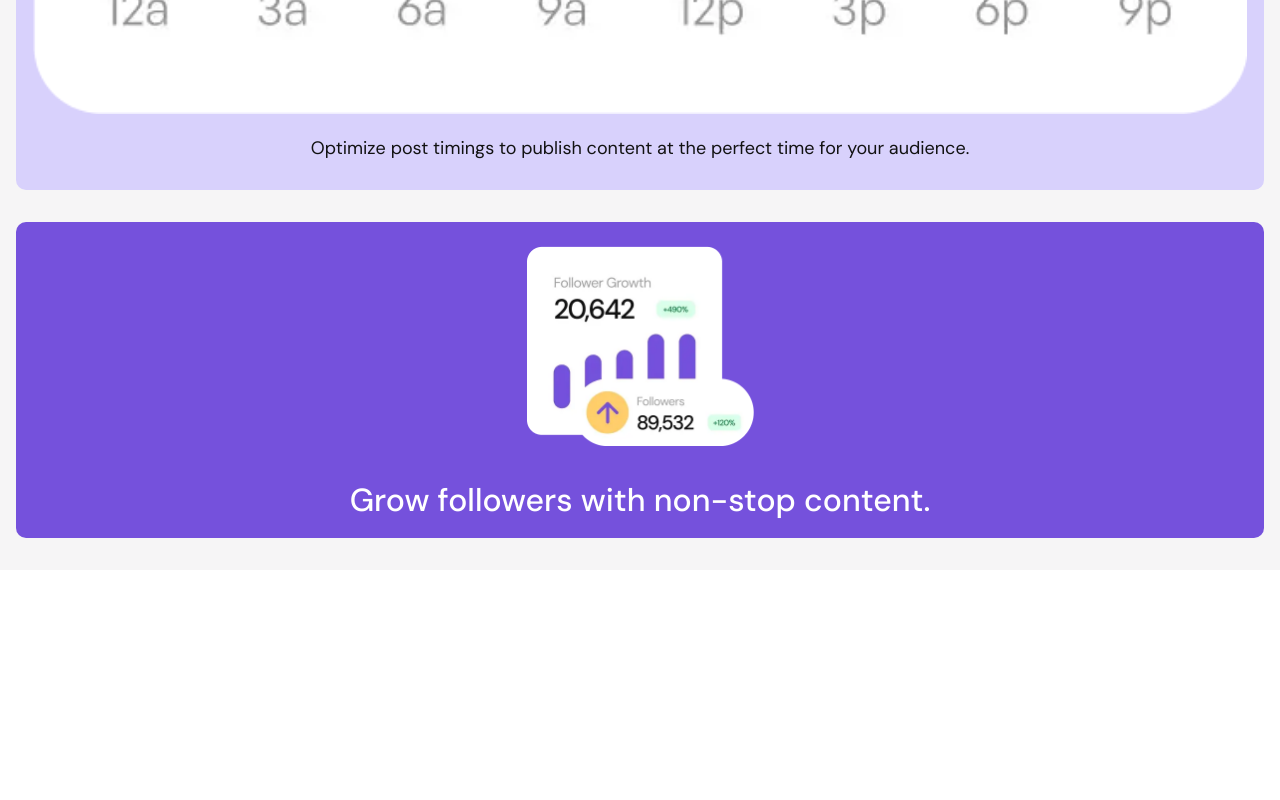
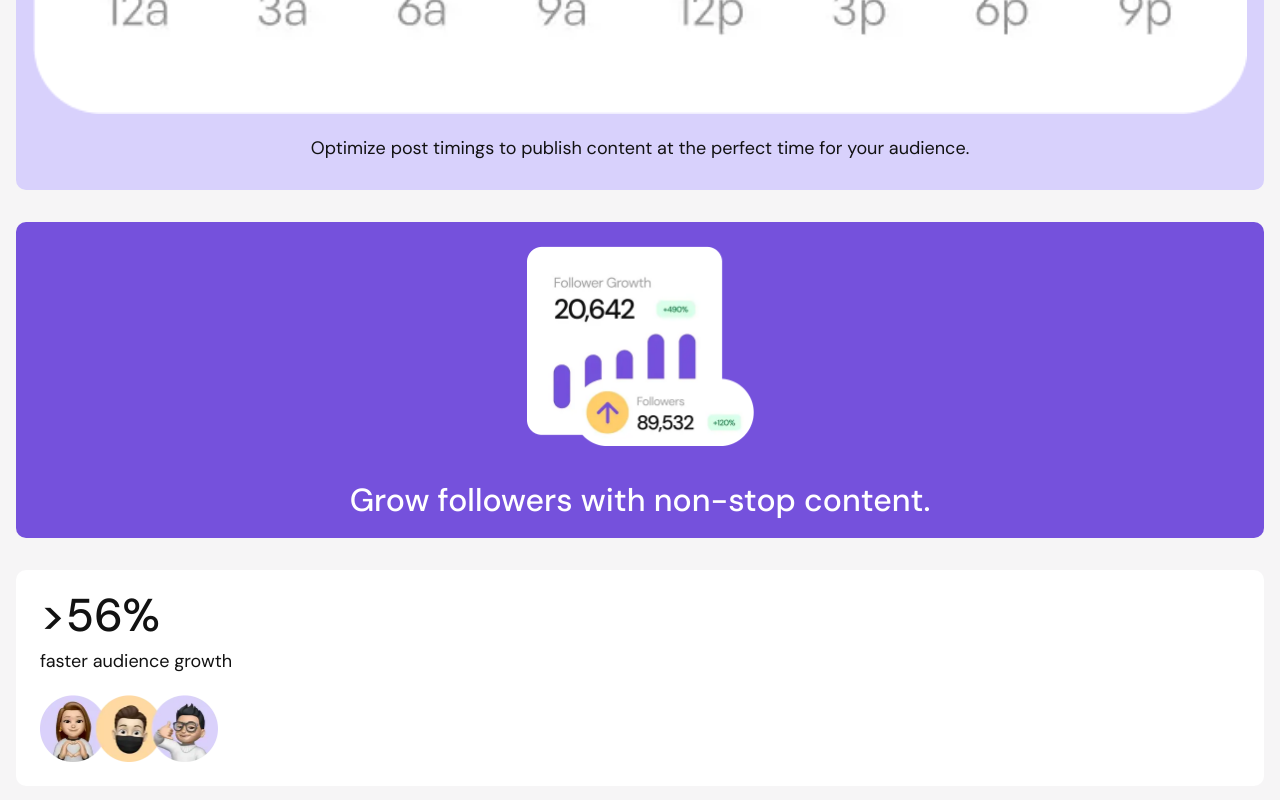
Before and after one commit to g-akca/bento-grid, a React (Vite) app: page / in a window 1280 px wide. Shown: the part 1929-2729 px from the top of the page. Before the commit the page ends 2499 px from the top, so only its background shows below. Built offline with nearby package versions, Linux system fonts and the light colour scheme.

Commit message:
Add AudienceCard structure and styles, make text black by default

```diff
--- a/src/App.jsx
+++ b/src/App.jsx
@@ -9,7 +9,7 @@ import AICard from "./components/AICard";
 
 function App() {
   return (
-    <div className="text-base leading-base min-h-screen bg-[#F6F5F6] px-4 py-8">
+    <div className="text-base leading-base text-black min-h-screen bg-[#F6F5F6] px-4 py-8">
       <main className="flex flex-col gap-8">
         <SocialMediaCard />
         <ManageCard />
--- a/src/components/AudienceCard.jsx
+++ b/src/components/AudienceCard.jsx
@@ -1,7 +1,15 @@
+import audienceImg from "/images/illustration-audience-growth.webp";
+
 function AudienceCard() {
   return (
-    <>
-    </>
+    <div className="bg-white p-6 rounded-[10px] flex flex-col gap-6">
+      <div className="flex flex-col gap-3.75">
+        <h2 className="font-medium text-[46px] leading-10.5 tracking-[-4%]">&gt;56%</h2>
+        <p>faster audience growth</p>
+      </div>
+
+      <img src={audienceImg} alt="Audience images" className="w-44.5" />
+    </div>
   )
 }
 
--- a/src/components/MaintainCard.jsx
+++ b/src/components/MaintainCard.jsx
@@ -3,7 +3,7 @@ import scheduleImg from "/images/illustration-consistent-schedule.webp";
 function MaintainCard() {
   return (
     <div className="bg-yellow-500 rounded-[10px] px-4 pt-4 flex flex-col gap-4 items-start h-[216.25px] overflow-hidden">
-      <h2 className="font-medium text-black text-[26px] leading-6 tracking-[-6%]">Maintain a consistent posting schedule.</h2>
+      <h2 className="font-medium text-[26px] leading-6 tracking-[-6%]">Maintain a consistent posting schedule.</h2>
 
       <img src={scheduleImg} alt="Consistent schedule" className="w-52" />
     </div>
--- a/src/components/ManageCard.jsx
+++ b/src/components/ManageCard.jsx
@@ -5,7 +5,7 @@ function ManageCard() {
     <div className="bg-white p-4 rounded-[10px] flex flex-col gap-4">
       <img src={platformsImg} alt="Image of two accounts on different platforms" />
 
-      <h2 className="font-medium text-black text-[26px] leading-6 tracking-[-6%]">Manage multiple accounts and platforms.</h2>
+      <h2 className="font-medium text-[26px] leading-6 tracking-[-6%]">Manage multiple accounts and platforms.</h2>
     </div>
   )
 }
--- a/src/components/ScheduleCard.jsx
+++ b/src/components/ScheduleCard.jsx
@@ -2,8 +2,8 @@ import scheduleImg from "/images/illustration-schedule-posts.webp";
 
 function ScheduleCard() {
   return (
-    <div className="bg-purple-100 py-8 px-4.25 rounded-[10px] text-black text-center flex flex-col gap-6">
-      <h2 className="font-medium text-black text-[26px] leading-6 tracking-[-6%]">Schedule to social media.</h2>
+    <div className="bg-purple-100 py-8 px-4.25 rounded-[10px] text-center flex flex-col gap-6">
+      <h2 className="font-medium text-[26px] leading-6 tracking-[-6%]">Schedule to social media.</h2>
 
       <img src={scheduleImg} alt="Best time to post" />
 
```
